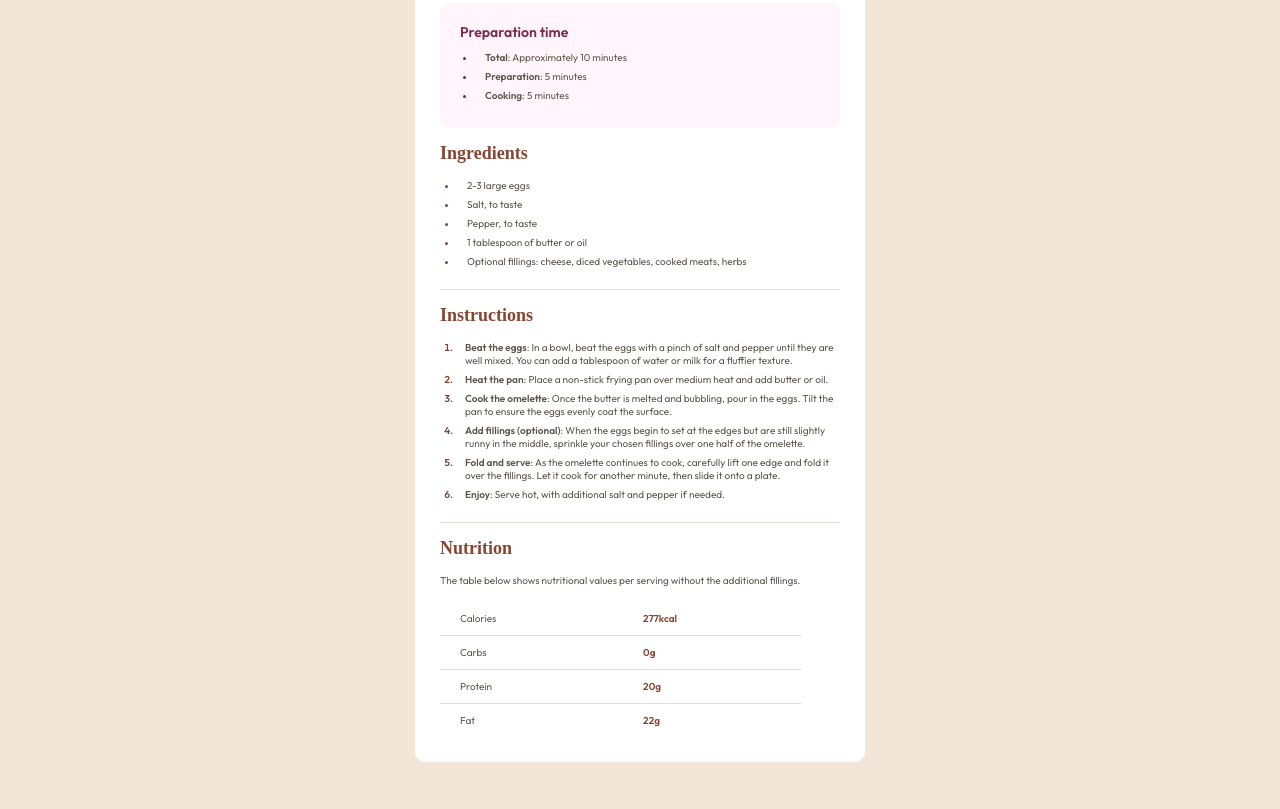
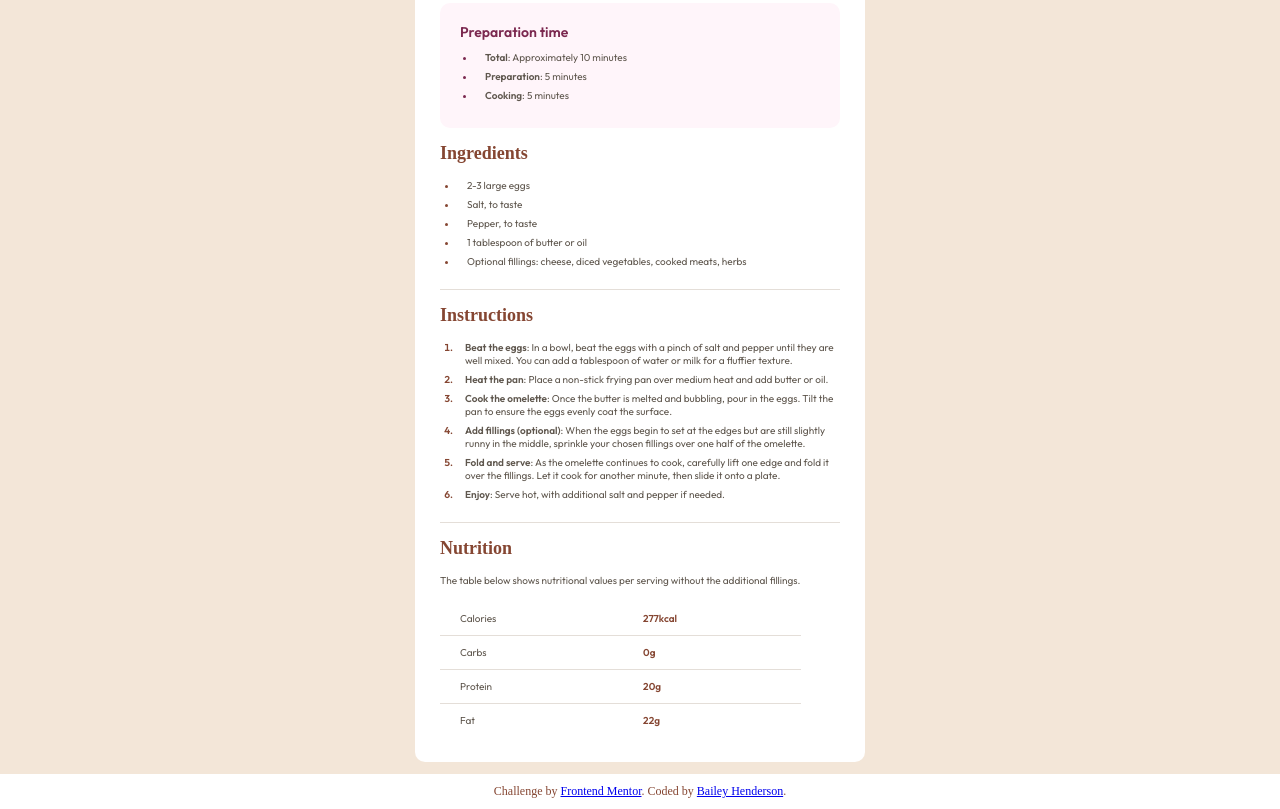
Before and after one commit to BaileyKH/recipe-page, a plain HTML site: page index.html in a window 1280 px wide. Shown: the part 326-1135 px from the top of the page. Before the commit the page ends 1100 px from the top, so only its background shows below. Drawn offline with Linux system fonts and the light colour scheme.

Commit message:
Update: added and adjusted footer section

```diff
--- a/index.html
+++ b/index.html
@@ -59,6 +59,7 @@
           <li><span>Enjoy</span>: Serve hot, with additional salt and pepper if needed.</li>
         </ol>
       </section>
+      <!-- Nutrition -->
       <section class="nutrition">
         <h2>Nutrition</h2>
         <p>The table below shows nutritional values per serving without the additional fillings.</p>
@@ -85,64 +86,11 @@
       </section>
     </div>
   </main>
-  <!-- <footer>
+  <footer>
     <div class="attribution">
       Challenge by <a href="https://www.frontendmentor.io?ref=challenge" target="_blank">Frontend Mentor</a>.
       Coded by <a href="https://www.baileykh.dev">Bailey Henderson</a>.
     </div>
-  </footer> -->
+  </footer>
 </body>
 </html>
-
-<!-- Simple Omelette Recipe
-
-An easy and quick dish, perfect for any meal. This classic omelette combines beaten eggs cooked
-to perfection, optionally filled with your choice of cheese, vegetables, or meats.
-
-Preparation time
-
-Total: Approximately 10 minutes
-Preparation: 5 minutes
-Cooking: 5 minutes
-
-Ingredients
-
-2-3 large eggs
-Salt, to taste
-Pepper, to taste
-1 tablespoon of butter or oil
-Optional fillings: cheese, diced vegetables, cooked meats, herbs
-
-Instructions
-
-Beat the eggs: In a bowl, beat the eggs with a pinch of salt and pepper until they are well mixed.
-You can add a tablespoon of water or milk for a fluffier texture.
-
-Heat the pan: Place a non-stick frying pan over medium heat and add butter or oil.
-
-Cook the omelette: Once the butter is melted and bubbling, pour in the eggs. Tilt the pan to ensure
-the eggs evenly coat the surface.
-
-Add fillings (optional): When the eggs begin to set at the edges but are still slightly runny in the
-middle, sprinkle your chosen fillings over one half of the omelette.
-
-Fold and serve: As the omelette continues to cook, carefully lift one edge and fold it over the
-fillings. Let it cook for another minute, then slide it onto a plate.
-
-Enjoy: Serve hot, with additional salt and pepper if needed.
-
-Nutrition
-
-The table below shows nutritional values per serving without the additional fillings.
-
-Calories
-277kcal
-
-Carbs
-0g
-
-Protein
-20g
-
-Fat
-22g -->
--- a/styles.css
+++ b/styles.css
@@ -232,6 +232,14 @@ td {
     font-weight: 600;
 }
 
+/* Footer */
+footer {
+    background-color: white;
+    color: var(--brown);
+    font-size: 12px;
+    text-align: center;
+    padding: 10px 0;
+}
 
 /* Media Queries */
 @media screen and (max-width: 480px) {
```
